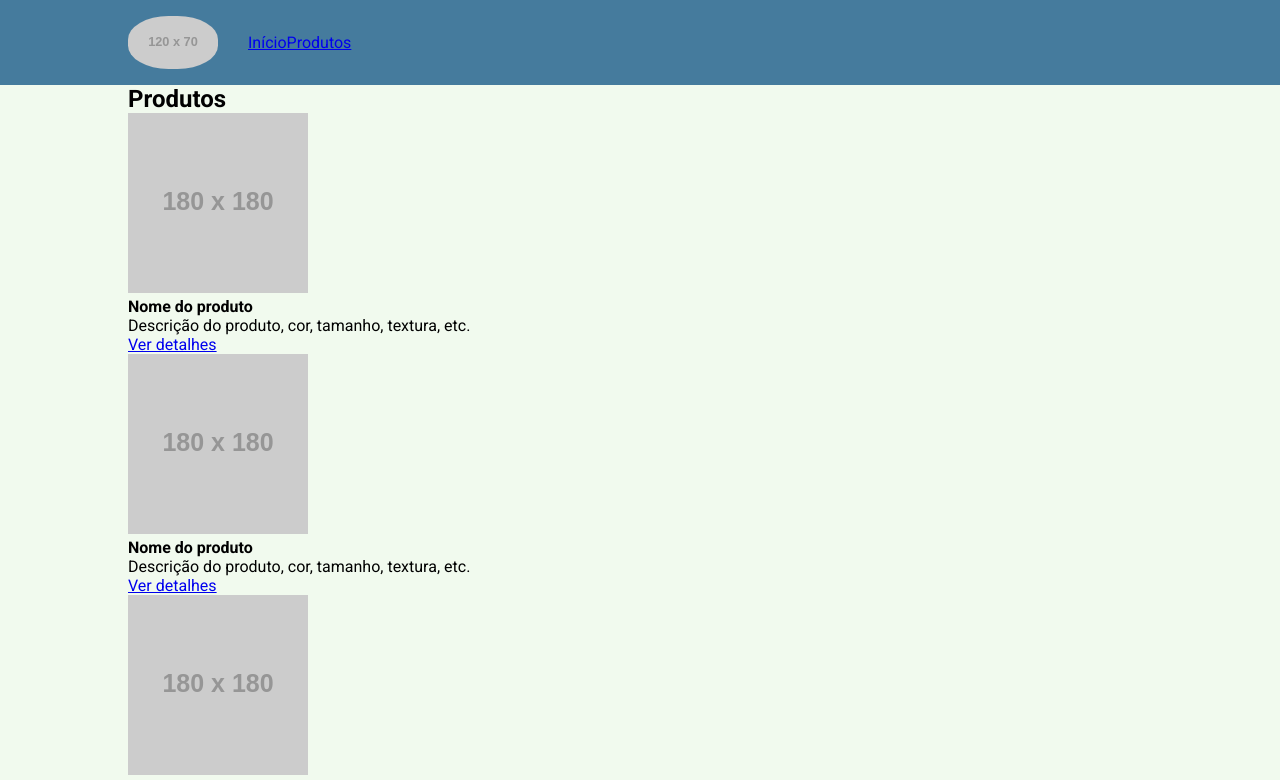
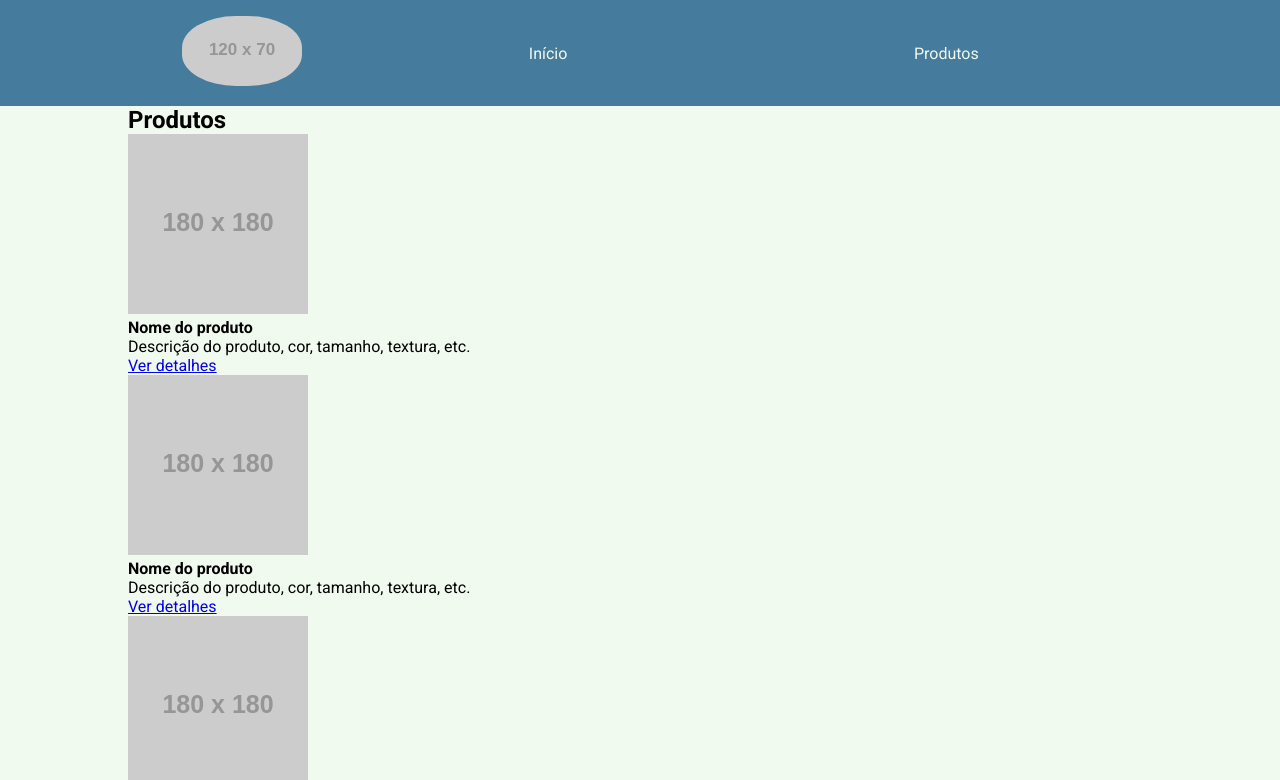
Before and after one commit to lKysztyl/curso_ebac_frontend, a plain HTML site: page exercicio_sass/index.html in a window 1280 px wide. Shown: the top 780 px of the page. Drawn offline with Linux system fonts and the light colour scheme; placeholder pictures from the web are drawn by us.

Commit message:
feat(_header.scss): implementação do nav para display acima de 1000px

```diff
--- a/exercicio_sass/index.html
+++ b/exercicio_sass/index.html
@@ -14,7 +14,7 @@
     <header>
         <div class="container">
             <div class="branding">
-                <img src="https://via.placeholder.com/120x70" style="border-radius: 45%; width: 75%;" />
+                <img src="https://via.placeholder.com/120x70" style="border-radius: 45%; height: 70%;" />
             </div>
             <nav>
                 <ul class="menu">
--- a/exercicio_sass/src/scss/layout/_header.scss
+++ b/exercicio_sass/src/scss/layout/_header.scss
@@ -9,21 +9,34 @@ header {
     background-color: colors.$color03;
 
     .container {
-        @include display.flex-center;
+        display: grid;
+        grid-template-columns: 1fr 3.5fr;
         padding: 16px 0;
 
         .branding {
-            @include display.flex-start-center;
+            margin: auto;
+        }
 
-            img {
-                cursor: pointer;
+        nav {
+            .menu {
+                height: 100%;
+                @include display.flex-around-center;
+
+                a {
+                    text-align: center;
+                    margin: auto;
+                    text-decoration: none;
+                    color: colors.$color01;
+                    padding: 0.6rem;
+                    border-radius: 15px;
+                    transition: all 0.4s;
+
+                    &:hover {
+                        color: colors.$color04;
+                        background-color: colors.$color01;
+                    }
+                }
             }
         }
-
-        ul {
-            @include display.flex-between-center;
-        }
-
     }
-
 }
```
Also changed, not shown: exercicio_sass/style.css, 1 other file.
